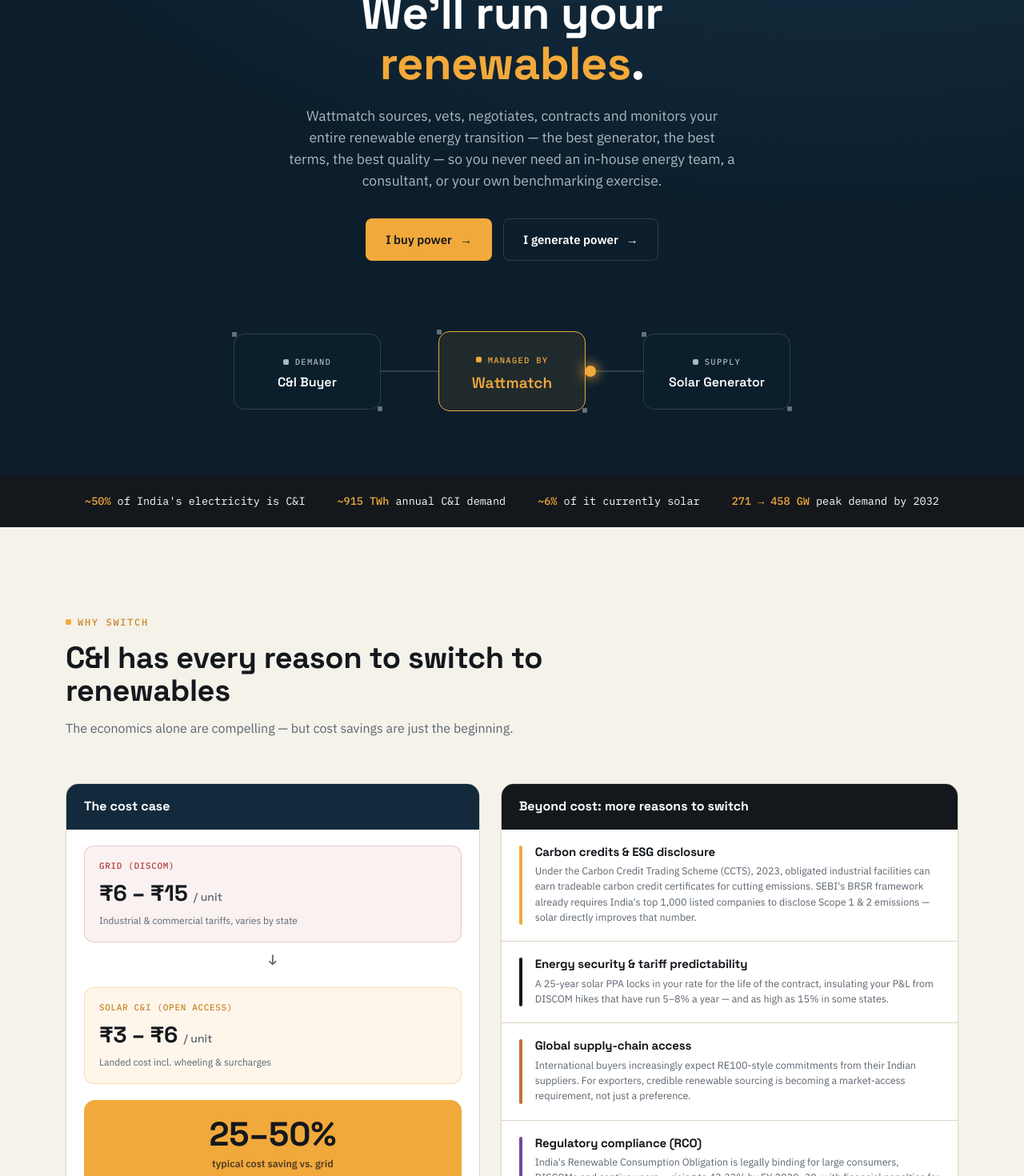
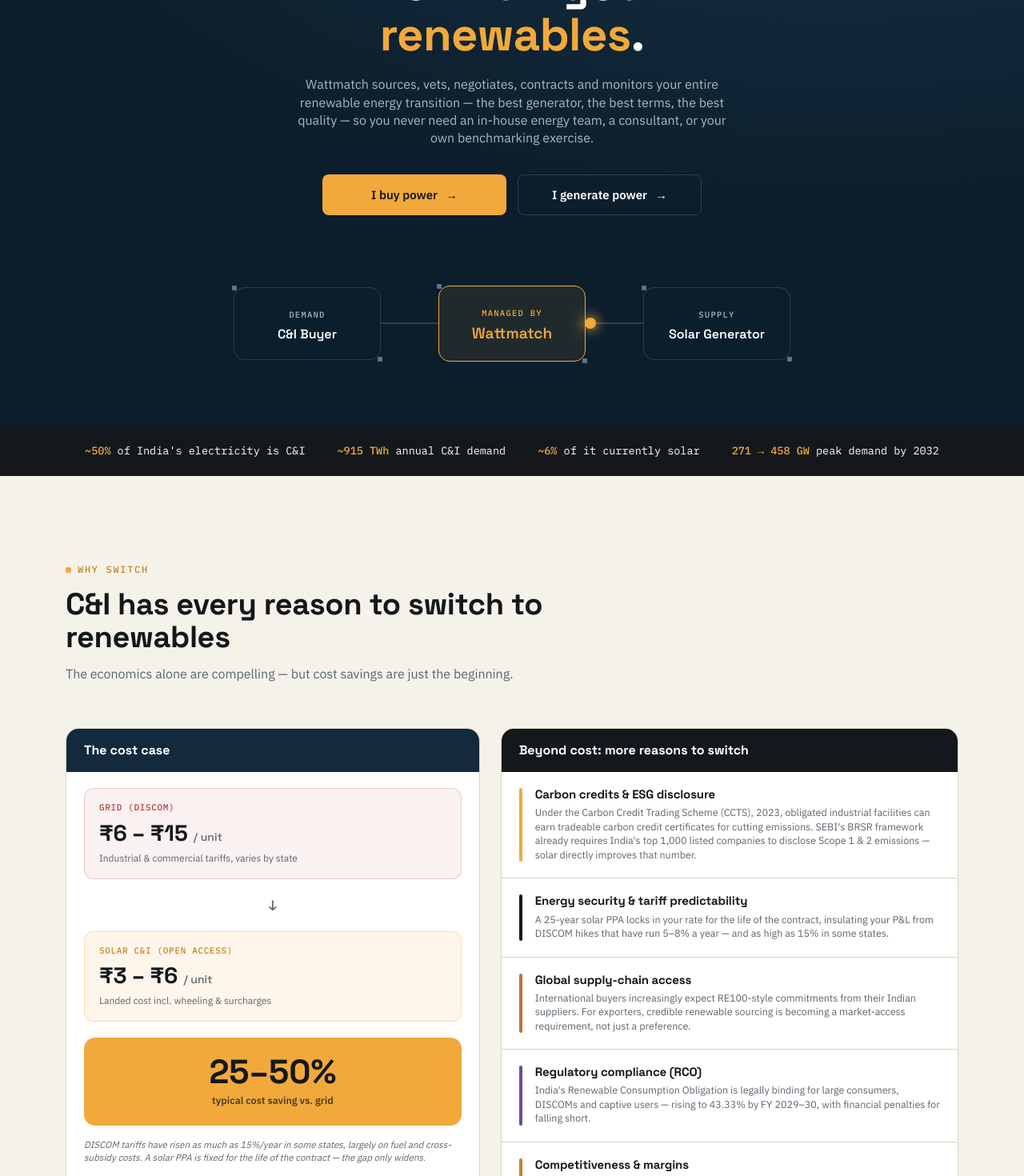
Before and after one commit to Avataar-Skincare/wattmatch-frontend, a React (Vite) app: page / in a window 1280 px wide. Shown: the part 300-1770 px from the top of the page at 80% size. Built offline with nearby package versions, Linux system fonts and the light colour scheme; no server answers.

Commit message:
ui updates

```diff
--- a/index.html
+++ b/index.html
@@ -4,8 +4,8 @@
     <meta charset="UTF-8" />
     <link rel="icon" type="image/png" href="https://cdn.avataarskin.com/static/cms/production/CONSULTATION_PORTAL/watt-favicon.png" />
     <meta name="viewport" content="width=device-width, initial-scale=1.0" />
-    <meta name="description" content="Wattmatch — The auction engine matching C&I demand to solar supply." />
-    <title>Wattmatch — The auction engine matching C&amp;I demand to solar supply</title>
+    <meta name="description" content="Wattmatch — Matching C&I renewables buyers with the right suppliers." />
+    <title>Wattmatch — Matching C&amp;I renewables buyers with the right suppliers</title>
     <link rel="preconnect" href="https://fonts.googleapis.com">
     <link rel="preconnect" href="https://fonts.gstatic.com" crossorigin>
     <link href="https://fonts.googleapis.com/css2?family=Space+Grotesk:wght@500;600;700&family=IBM+Plex+Sans:wght@400;500;600;700&family=IBM+Plex+Mono:wght@400;500&display=swap" rel="stylesheet">
--- a/src/index.css
+++ b/src/index.css
@@ -28,7 +28,7 @@
   font-family:var(--body);
   color:var(--ink);
   background:var(--porcelain);
-  line-height:1.55;
+  line-height:1.4;
   -webkit-font-smoothing:antialiased;
 }
 img,svg{display:block; max-width:100%;}
@@ -42,8 +42,9 @@
   display:inline-flex; align-items:center; gap:8px; color:var(--solar-dark); font-weight:500;
 }
 .eyebrow::before{content:""; width:7px; height:7px; border-radius:2px; background:var(--solar); display:inline-block;}
+.hero .eyebrow::before{display:none;}
 section{padding:104px 0;}
-@media (max-width:760px){ section{padding:72px 0;} .wrap{padding:0 20px;} }
+@media (max-width:760px){ section{padding:56px 0;} .wrap{padding:0 20px;} }
 
 /* ---------- Buttons ---------- */
 .btn{
@@ -92,7 +93,7 @@
 /* ---------- Hero ---------- */
 .hero{
   background:radial-gradient(1100px 560px at 82% -10%, #1A3C56 0%, var(--blueprint) 46%, var(--blueprint-2) 100%);
-  color:var(--white); position:relative; overflow:hidden; padding:96px 0 80px;
+  color:var(--white); position:relative; overflow:hidden; padding:64px 0 80px;
 }
 .hero::before{
   content:""; position:absolute; inset:0; opacity:0.5; pointer-events:none;
@@ -105,8 +106,9 @@
 .hero-inner{position:relative; text-align:center; max-width:760px; margin:0 auto;}
 .hero h1{font-size:clamp(34px, 5.2vw, 58px); margin:22px 0 20px;}
 .hero h1 em{font-style:normal; color:var(--solar);}
-.hero p.lead{font-size:17.5px; color:var(--muted-dark); max-width:560px; margin:0 auto 34px;}
+.hero p.lead{font-size:16px; line-height:1.4; color:var(--muted-dark); max-width:560px; margin:0 auto 34px;}
 .hero-ctas{display:flex; gap:14px; justify-content:center; flex-wrap:wrap;}
+.hero-ctas .btn{min-width:230px; justify-content:center;}
 
 /* circuit diagram */
 .circuit{
@@ -135,9 +137,12 @@
   0%{left:0%; opacity:0;} 8%{opacity:1;} 46%{left:calc(100% - 14px); opacity:1;} 54%{opacity:0;} 100%{left:calc(100% - 14px); opacity:0;}
 }
 @media (max-width:820px){
-  .circuit{flex-direction:column; gap:26px; margin-top:56px;}
-  .trace{width:2px; height:40px; flex:none;}
-  .trace::after{animation:none; display:none;}
+  .circuit{flex-direction:column; gap:0; margin-top:56px;}
+  .trace{width:2px; height:40px; flex:none; background:var(--solar); opacity:0.55;}
+  .trace::after{
+    top:50%; left:50%; width:8px; height:8px; margin:-4px 0 0 -4px;
+    animation:none;
+  }
 }
 
 /* ---------- Why switch: cost case + reasons ---------- */
@@ -159,7 +164,7 @@
 .tc-value{font-family:var(--display); font-size:28px; font-weight:700; color:var(--ink);}
 .tc-value small{font-size:14px; font-weight:500; color:var(--muted);}
 .tc-note{font-size:12px; color:var(--muted);}
-.tariff-arrow{text-align:center; font-family:var(--display); font-size:18px; color:var(--muted); margin-top:8px;}
+.tariff-arrow{text-align:center; font-family:var(--display); font-size:18px; color:var(--muted); margin-top:20px;}
 
 .big-saving{
   margin-top:20px; background:var(--solar); border-radius:14px; padding:22px; text-align:center;
@@ -170,17 +175,17 @@
 .example-box{display:flex; gap:12px; align-items:flex-start; margin-top:18px; background:var(--porcelain); border-radius:12px; padding:16px 18px;}
 .example-box .ex-icon{font-family:var(--mono); color:var(--solar-dark); font-weight:700; font-size:15px; margin-top:1px;}
 .example-box .ex-headline{font-size:13px; font-weight:600; color:var(--ink); margin-bottom:5px;}
-.example-box .ex-body{font-size:12.5px; color:var(--muted); line-height:1.5;}
+.example-box .ex-body{font-size:12.5px; color:var(--muted); line-height:1.4;}
 .example-box .ex-body strong{color:var(--ink);}
 
-.ws-footnote{font-size:11.5px; color:var(--muted); font-style:italic; margin-top:16px; line-height:1.5;}
+.ws-footnote{font-size:11.5px; color:var(--muted); font-style:italic; margin-top:16px; line-height:1.4;}
 
 .ws-reasons{padding-bottom:10px;}
 .reason-row{display:flex; gap:16px; padding:20px 22px; border-bottom:1px solid var(--line);}
 .reason-row:last-child{border-bottom:none;}
 .reason-bar{flex-shrink:0; width:4px; border-radius:3px; align-self:stretch; min-height:56px;}
 .reason-row h3{font-size:15px; margin-bottom:6px;}
-.reason-row p{font-size:12.5px; color:var(--muted); line-height:1.55;}
+.reason-row p{font-size:12.5px; color:var(--muted); line-height:1.4;}
 
 .ws-source{font-size:11px; color:var(--muted); margin-top:18px; text-align:center; font-style:italic;}
 
@@ -219,6 +224,7 @@
 .sec-head.center{margin-left:auto; margin-right:auto; text-align:center;}
 .sec-head h2{font-size:clamp(26px,3.4vw,38px); margin:14px 0 14px;}
 .sec-head p{color:var(--muted); font-size:16px;}
+@media (max-width:760px){.sec-head{margin-bottom:36px;}}
 
 /* ---------- How it works ---------- */
 .steps{display:grid; grid-template-columns:repeat(5,1fr); gap:18px;}
@@ -230,7 +236,6 @@
 .step p{font-size:13.5px; color:var(--muted);}
 
 /* ---------- Split (persona) sections ---------- */
-.persona{padding:96px 0;}
 .persona-grid{display:grid; grid-template-columns:1.05fr 0.95fr; gap:64px; align-items:start;}
 @media (min-width:901px){.persona-grid-gen{grid-template-columns:0.95fr 1.05fr;}}
 @media (max-width:900px){.persona-grid{grid-template-columns:1fr; gap:40px;}}
@@ -246,11 +251,12 @@
 .market-note{background:rgba(193,112,58,0.07); border:1px solid rgba(193,112,58,0.25); border-radius:12px; padding:16px 18px; margin-bottom:24px;}
 .market-note .mn-bar{width:100%; height:8px; border-radius:4px; background:var(--line); overflow:hidden; margin-bottom:10px;}
 .market-note .mn-fill{width:82%; height:100%; background:var(--copper);}
-.market-note p{font-size:13px; color:var(--muted); line-height:1.5;}
+.market-note p{font-size:13px; color:var(--muted); line-height:1.4;}
 .market-note strong{color:var(--ink);}
 
 /* form card */
 .form-card{background:var(--white); border:1px solid var(--line); border-radius:18px; padding:32px; box-shadow:0 20px 44px -28px rgba(20,24,28,0.28);}
+@media (max-width:560px){.form-card{padding:22px;}}
 .form-card h3{font-size:19px; margin-bottom:4px;}
 .form-card .sub{font-size:13.5px; color:var(--muted); margin-bottom:22px;}
 .field-row{display:grid; grid-template-columns:1fr 1fr; gap:14px;}
@@ -290,7 +296,7 @@
 .team-card .role{font-family:var(--mono); font-size:11.5px; color:var(--solar-dark); margin-bottom:14px;}
 .team-card .bg{font-size:13px; font-style:italic; color:var(--ink); margin-bottom:12px; padding-bottom:12px; border-bottom:1px solid var(--line);}
 .team-card .why-label{font-family:var(--mono); font-size:10px; letter-spacing:.1em; color:var(--muted); margin-bottom:6px;}
-.team-card .why{font-size:13px; color:var(--muted); line-height:1.55;}
+.team-card .why{font-size:13px; color:var(--muted); line-height:1.4;}
 .team-note{font-size:12px; color:var(--muted); margin-top:22px; font-style:italic;}
 
 /* ---------- Contact ---------- */
@@ -318,7 +324,7 @@
 .foot-bottom{display:flex; justify-content:space-between; flex-wrap:wrap; gap:10px; padding-top:20px; font-size:12px;}
 
 /* reveal on scroll */
-.reveal{opacity:0; transform:translateY(16px); transition:opacity .6s ease, transform .6s ease;}
+.reveal{opacity:0; transform:translateY(8px); transition:opacity .15s ease, transform .15s ease;}
 .reveal.is-visible{opacity:1; transform:none;}
 
 ::selection{background:var(--solar); color:var(--ink);}
```
